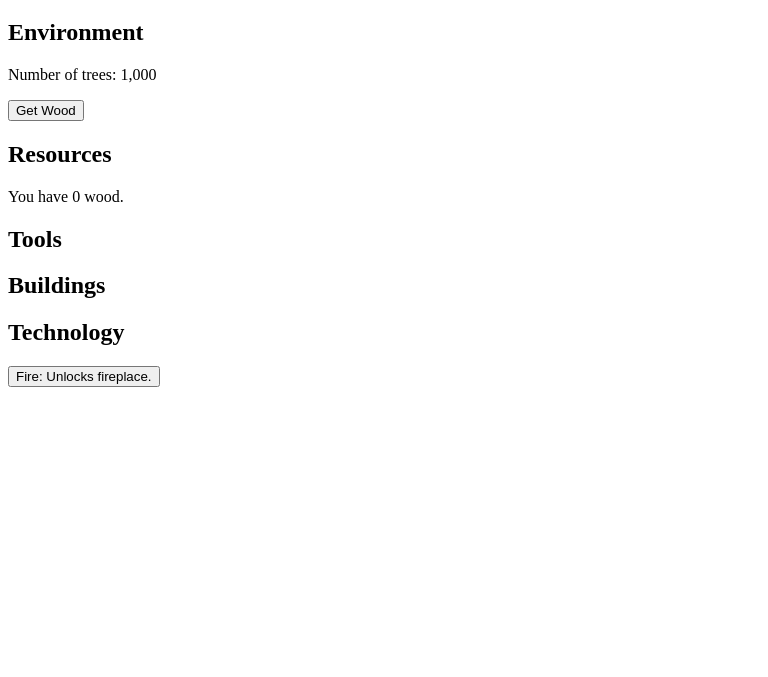
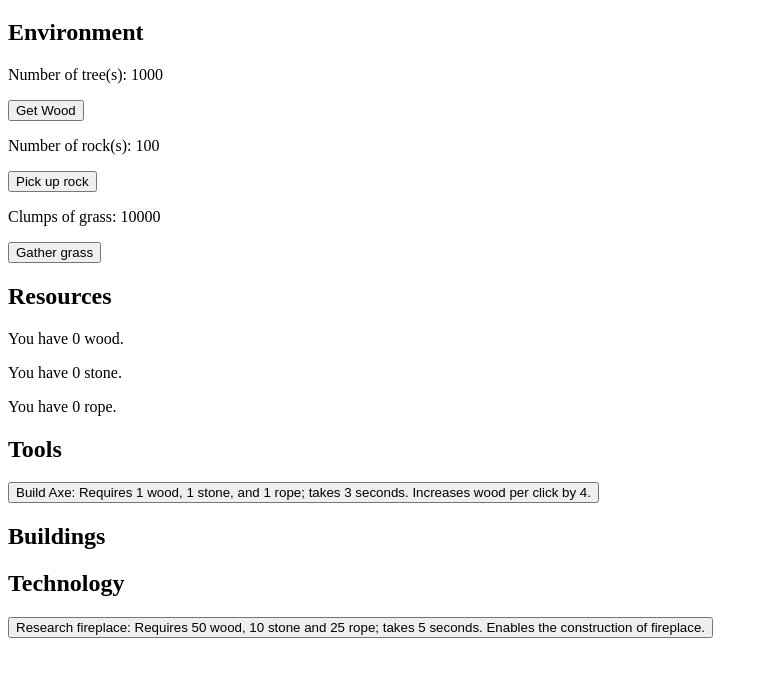
Before and after one commit to 1RandomAnt/Automatio_v2, a plain HTML site: page index.html in a window 1280 px wide. Shown: the part 61-738 px from the top of the page, without its empty margins (0-768 px from the left). Drawn offline with Linux system fonts and the light colour scheme.

Commit message:
Update index.html

```diff
--- a/index.html
+++ b/index.html
@@ -9,19 +9,25 @@
     <h1>Game</h1>
 
     <h2>Environment</h2>
-    <p id="treeamount">Number of trees: 1,000</p>
+
+    <p id="treeamount">Number of tree(s): 1000</p>
     <button id="getwood">Get Wood</button>
+    <p id="rockamount">Number of rock(s): 100</p>
+    <button id="getstone">Pick up rock</button>
+    <p id="grassamount">Clumps of grass: 10000</p>
+    <button id="getrope">Gather grass</button>
     <h2>Resources</h2>
+    <p id="woodamount">You have 0 wood.</p>
+    <p id="stoneamount">You have 0 stone.</p>
+<p id="ropeamount">You have 0 rope.</p>
 
-    <p id="woodamount">You have 0 wood.</p>
 
     <h2>Tools</h2>
-
+ <button id="Build Axe">Build Axe: Requires 1 wood, 1 stone, and 1 rope; takes 3 seconds. Increases wood per click by 4.</button>
     <h2>Buildings</h2>
 
     <h2>Technology</h2>
-    <button id="inventfire">Fire: Unlocks fireplace.</button>
-
+    <button id="researchfire">Research fireplace: Requires 50 wood, 10 stone and 25 rope; takes 5 seconds. Enables the construction of fireplace.</button>
     <script src="script.js"></script>
 
 
```
